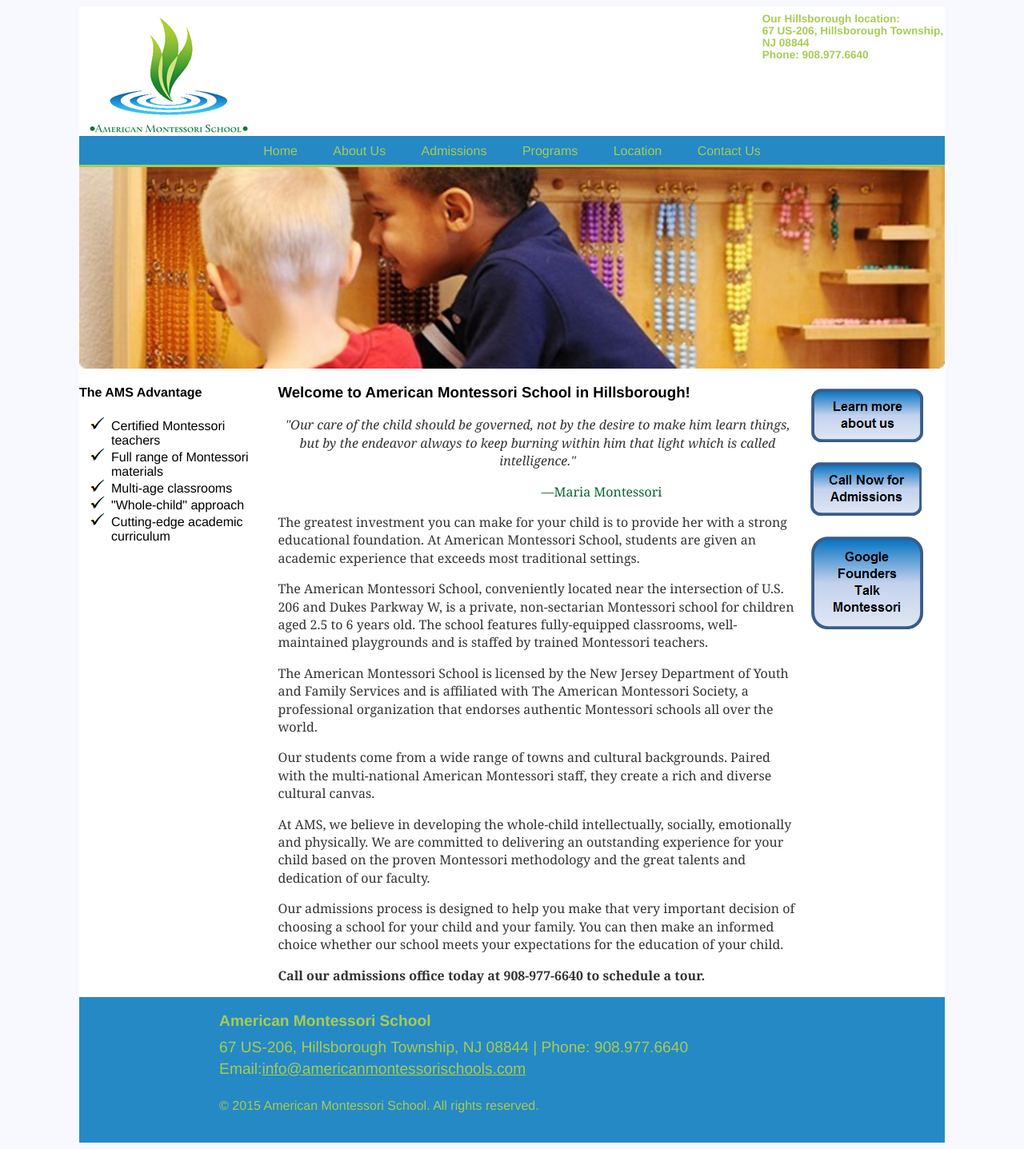
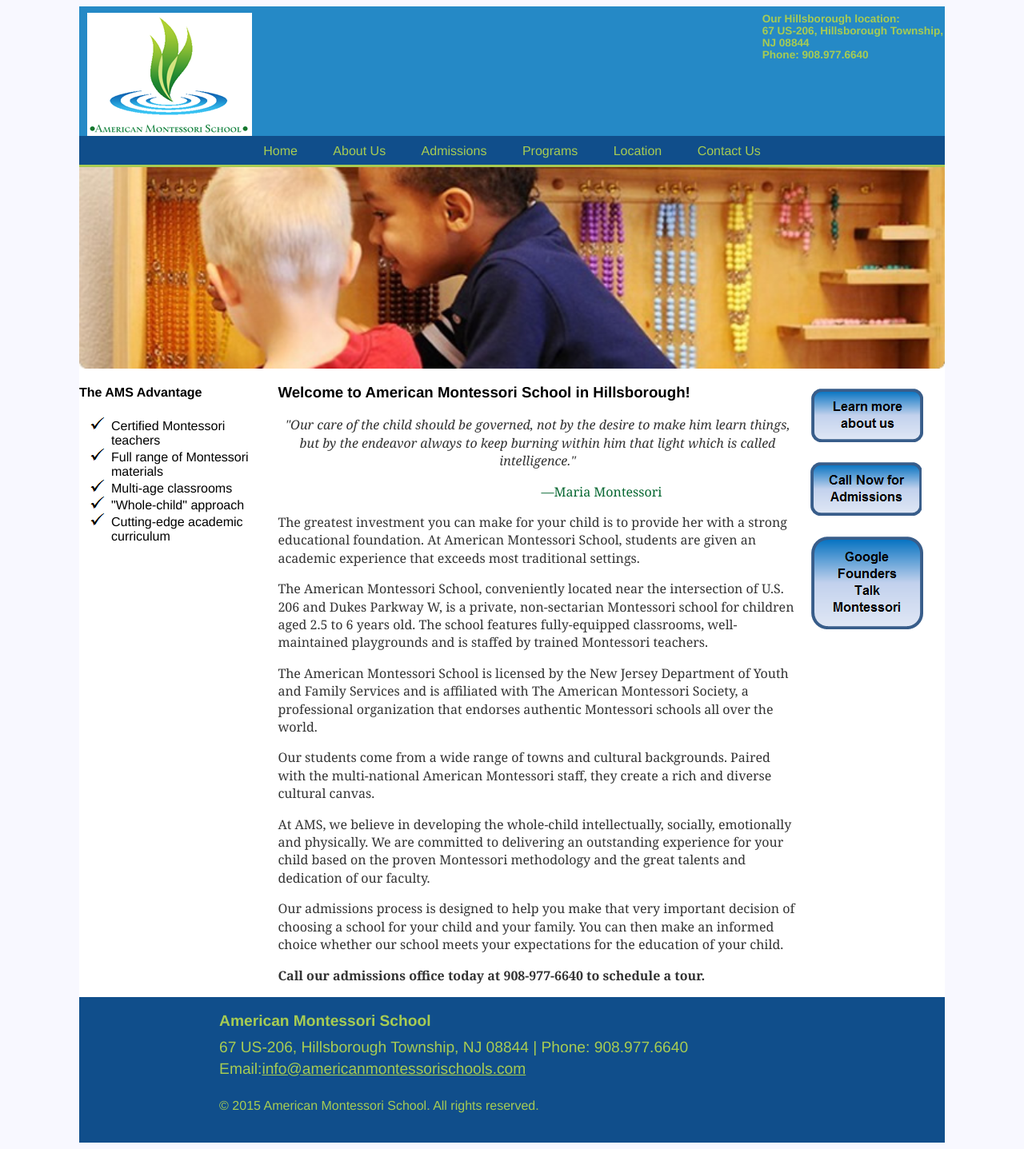
Before and after one commit to americanmontessorischools/americanmontessorischools.github.io, a Jekyll site: the page built from index.html, in a window 1280 px wide. Shown: the whole page at 80% size. Built offline with Jekyll 4.4.1, drawn with Linux system fonts in a browser that asks for light colours.

Commit message:
Update main.css

```diff
--- a/css/main.css
+++ b/css/main.css
@@ -1,8 +1,8 @@
 #header {
 	position: relative;
 	/*height: 122px;*/
-  /*background-color: #2589C6;
-	background: url('/images/AMS_body_background_blue_long.png') repeat-x top left;*/
+  	background-color: #2589C6;
+	/*background: url('/images/AMS_body_background_blue_long.png') repeat-x top left;*/
 	z-index: 10;
 	width: 100%;
 	margin-top: 0.5em;
@@ -27,7 +27,7 @@
 }
 
 #top_nav {
-	background-color: #2589C6;
+	background-color: #104E8B;
 	margin: 0 auto;
 	text-align: center;
 	border-bottom:3px solid #A7CC53;
@@ -203,7 +203,7 @@
 
 #footer {
 	clear:both;
-	background-color: #2589C6;
+	background-color: #104E8B;
 	color: #A7CC53;
 	line-height: 15%;
 }
```
